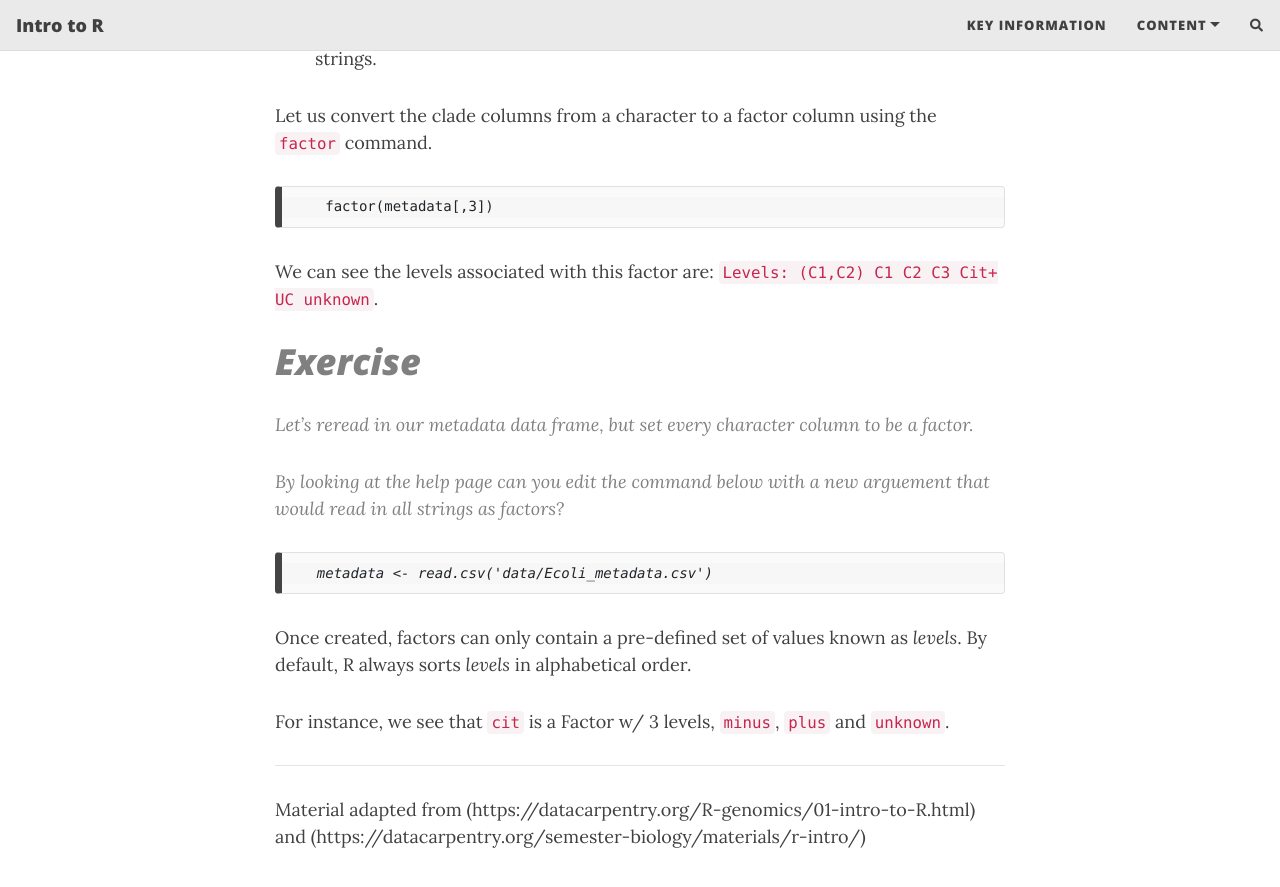
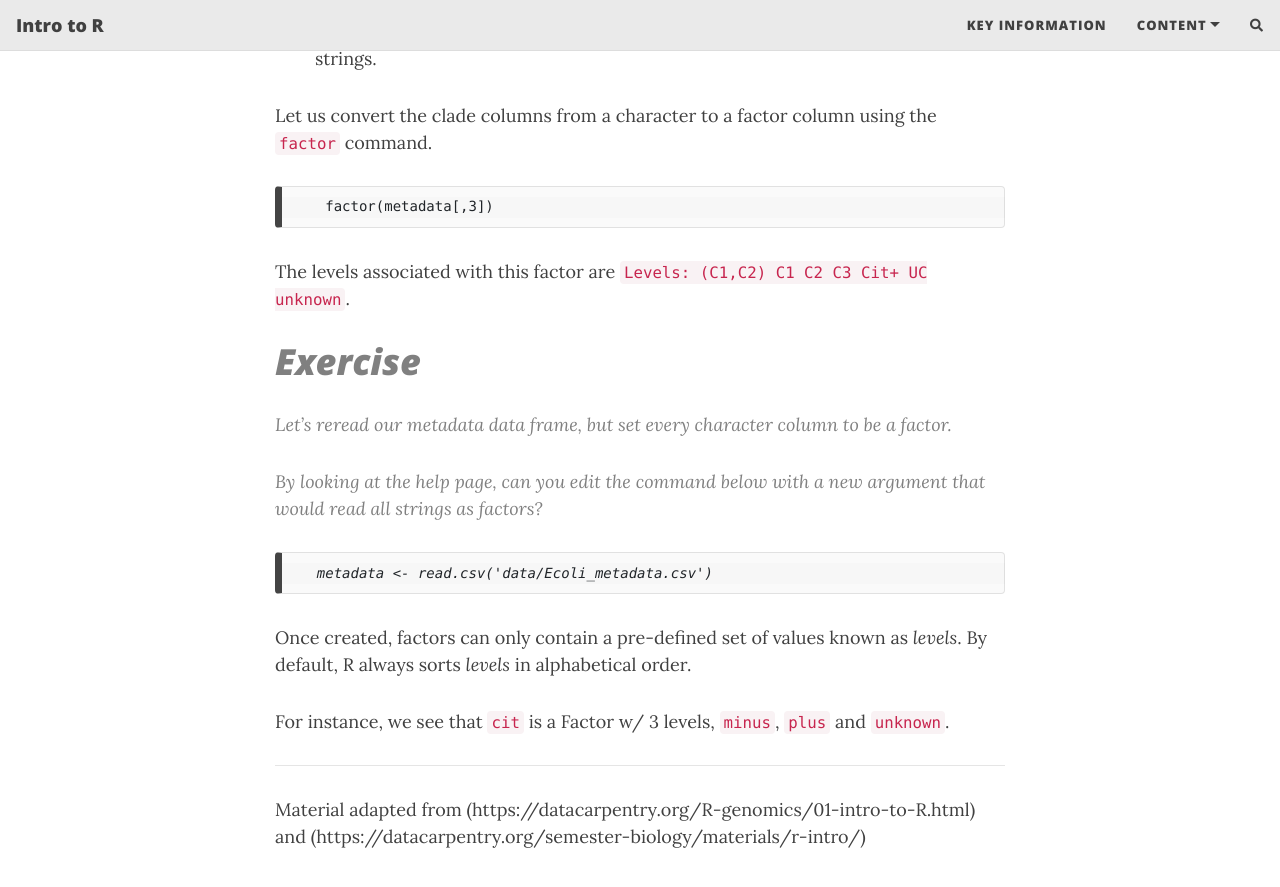
Before and after one commit to theheking/intro-to-r, a Jekyll site: the page built from content/3_dataframes.md, in a window 1280 px wide and 900 px high, scrolled down 7280 px. Shown: the top 887 px of the window. Built offline with Jekyll 4.4.1, drawn with Linux system fonts in a browser that asks for light colours; nearby versions of some CDN libraries; comment, search, counter and statistics services are not loaded; some of the changed text lies outside the part shown.

Commit message:
Update 3_dataframes.md

````diff
--- a/content/3_dataframes.md
+++ b/content/3_dataframes.md
@@ -42,7 +42,7 @@
 > Hint: If you can’t find the Ecoli\_metadata.csv file, or have lost track of it, download the file directly using the R `download.file() function`
 > Hint: Make sure you make a new folder to save the new Ecoli_metadata.csv file.
 
-    download.file("https://raw.githubusercontent.com/datacarpentry/R-genomics/gh-pages/data/Ecoli_metadata.csv", "data/Ecoli_metadata.csv")
+    download.file("https://raw.githubusercontent.com/theheking/intro-to-r/gh-pages/data/Ecoli_metadata.csv", "data/Ecoli_metadata.csv")
 
 
 
@@ -112,7 +112,7 @@
 1. Don't panic - you are not special
 2. First read the error message - what does it say
 3. Next, check your code for easily done errors (a) matched brackets (b) matched quotation marks (c) correct names
-4. Then google the error message. However, this doesn’t always work very well because often, package developers rely on the error catching provided by R.
+4. Then, google the error message. However, this doesn’t always work very well because package developers often rely on the error catching provided by R.
 5. You end up with general error messages that might not be very helpful to diagnose a problem (e.g. “subscript out of bounds”).
 6. However, you should check stackoverflow.com. Search using the [r] tag. Most questions have already been answered, but the challenge is to use the right words in the search to find the answers: http://stackoverflow.com/questions/tagged/r
 
@@ -253,13 +253,13 @@
     factor(metadata[,3])
 ```
 
-We can see the levels associated with this factor are: `Levels: (C1,C2) C1 C2 C3 Cit+ UC unknown`.
+The levels associated with this factor are `Levels: (C1,C2) C1 C2 C3 Cit+ UC unknown`.
 
 > Exercise
 > ===========
-> Let's reread in our metadata data frame, but set every character column to be a factor.
+> Let's reread our metadata data frame, but set every character column to be a factor.
 >
-> By looking at the help page can you edit the command below with a new arguement that would read in all strings as factors?
+> By looking at the help page, can you edit the command below with a new argument that would read all strings as factors?
 >
 > ```
 >    metadata <- read.csv('data/Ecoli_metadata.csv')
````
